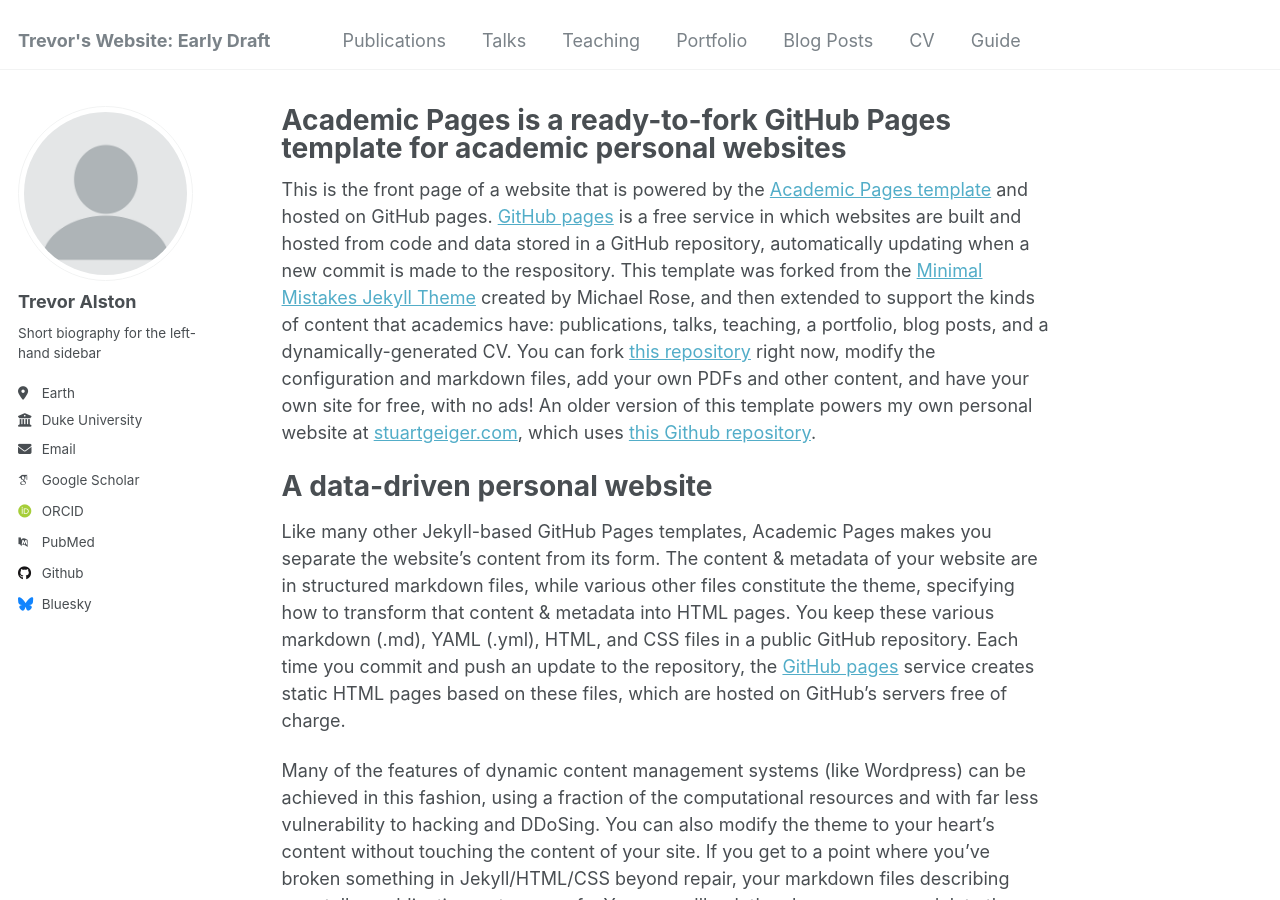
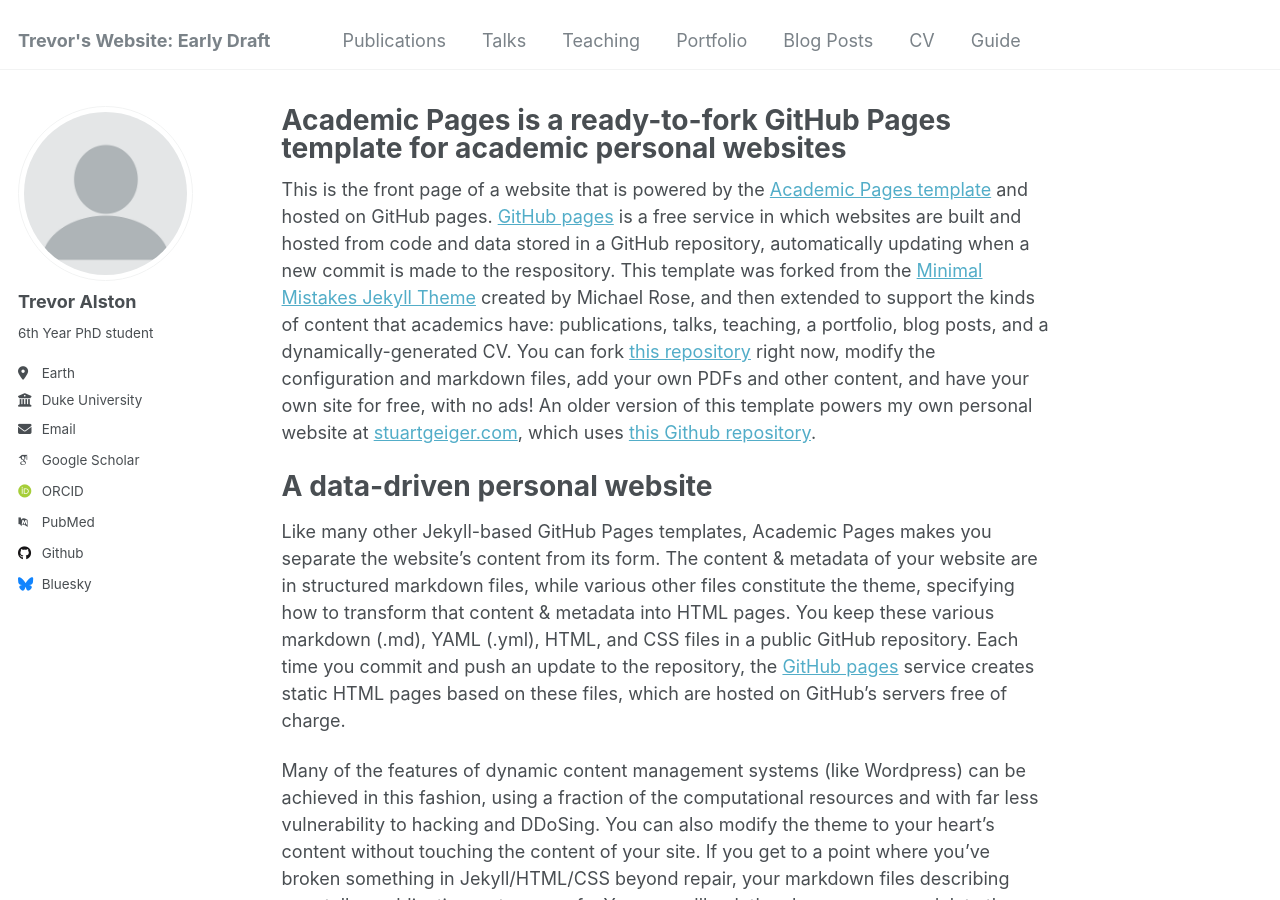
Before and after one commit to Trevorules/trevorules.github.io, a Jekyll site: the page built from _pages/about.md, in a window 1280 px wide and 900 px high. Built offline with Jekyll 4.4.1, drawn with Linux system fonts in a browser that asks for light colours; some web fonts are replaced.

Commit message:
Update _config.yml

```diff
--- a/_config.yml
+++ b/_config.yml
@@ -14,7 +14,7 @@ name                     : &name "Trevor Alston"
 description              : &description "personal description"
 url                      : https://academicpages.github.io # the base hostname & protocol for your site e.g. "https://mmistakes.github.io"
 baseurl                  : "" # the subpath of your site, e.g. "/blog"
-repository               : "academicpages/academicpages.github.io"
+repository               : "trevorules/trevorules.github.io"
 
 # Site Author - The following control what appear as part of the author content on the side bar.
 #               If a field is blank the icon and link will not appear, otherwise it will be shown.
@@ -24,7 +24,7 @@ author:
   avatar           : "profile.png"
   name             : "Trevor Alston"
   pronouns         : # example: "she/her"
-  bio              : "Short biography for the left-hand sidebar"
+  bio              : "6th Year PhD student"
   location         : "Earth"
   employer         : "Duke University"
   uri              : # URL
@@ -38,6 +38,7 @@ author:
   semantic         : # URL
   pubmed           : "https://www.ncbi.nlm.nih.gov/pubmed/?term=john+snow"
   researchgate     : # URL
+  lab              : "https://pearsonlab.github.io/people.html"
 
   # Repositories and software development
   bitbucket        : # Username - Update with your username on the site
```
